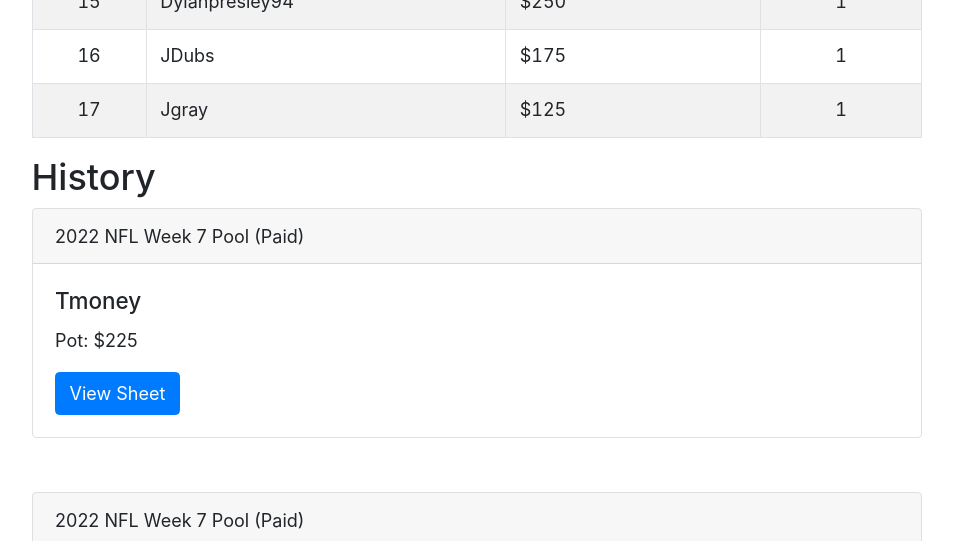
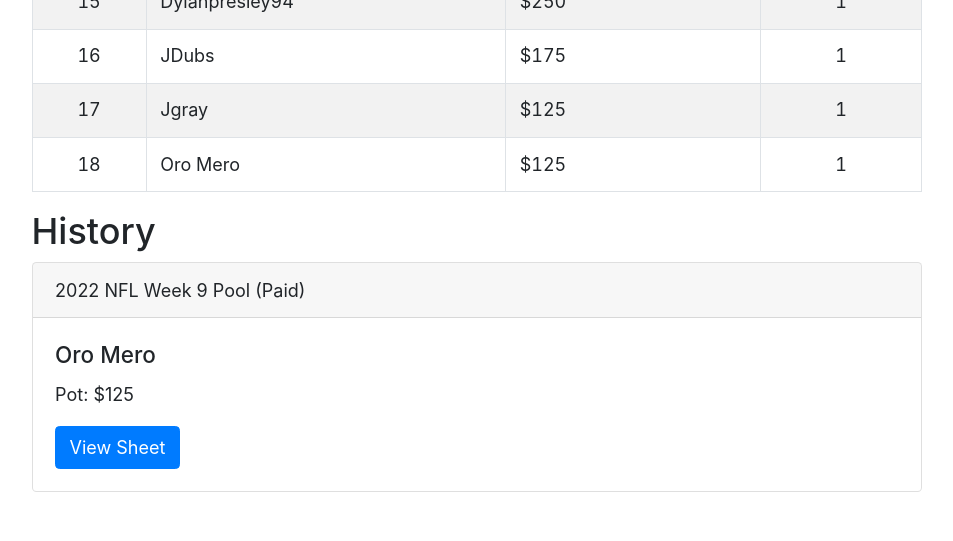
Before and after one commit to herrerake/iightbetlite, a Gatsby site: page / in a window 1280 px wide. Shown: the part 1140-1681 px from the top of the page, without its empty margins (163-1116 px from the left). Built offline with nearby package versions, Linux system fonts and the light colour scheme; Gatsby itself is replaced by a stand-in of ours.

Commit message:
Leaderboard & Pool Winners update, Week 10 Form Ready

```diff
--- a/content/Leaderboard-Data.json
+++ b/content/Leaderboard-Data.json
@@ -100,5 +100,11 @@
     "earnings": "125",
     "wins": "1",
     "uuid": "jgray2021"
+  },
+  {
+    "username": "Oro Mero",
+    "earnings": "125",
+    "wins": "1",
+    "uuid": "oromero2022"
   }
 ]
--- a/content/Pool-Winners-Data.json
+++ b/content/Pool-Winners-Data.json
@@ -1,7 +1,17 @@
 [
   {
     "season": "2022",
-    "week": "7",
+    "week": "9",
+    "isTie": false,
+    "winner": "Oro Mero",
+    "amount": "125",
+    "totalIncorrect": "1",
+    "link": "https://docs.google.com/spreadsheets/d/e/2PACX-1vQuyNrdWYSvven919YUbMy9ERUriPPi9gpJLfUysjQDSiz5Vbk8qnYlT55mwNSWidcRy6Ceq96rdd4v/pubhtml?gid=747782028&single=true",
+    "uuid": "202209"
+  },
+  {
+    "season": "2022",
+    "week": "8",
     "isTie": false,
     "winner": "Tmoney",
     "amount": "225",
--- a/src/pages/paid-version-form.js
+++ b/src/pages/paid-version-form.js
@@ -8,7 +8,7 @@ import { Container, Row, Col } from "react-bootstrap"
 
 const FormPage = () => (
   <Layout>
-    <SEO title="2022 NFL Season Week 9 Form" />
+    <SEO title="2022 NFL Season Week 10 Form" />
     <Container>
       <Row>
         <Col>
@@ -28,7 +28,7 @@ const FormPage = () => (
       </Row>
     </Container>
     <iframe
-      src="https://docs.google.com/forms/d/e/1FAIpQLSfZ_59d_000RmTh4YFxQ0KyfV1QdXRIFZ8dP-g03tVjcT37kg/viewform?embedded=true"
+      src="https://docs.google.com/forms/d/e/1FAIpQLScgKtloV7qI5UibWH8craqGwTrQuEVQghEV2631fAFLQEgmcA/viewform?embedded=true"
       title="Pick 'Ems Form"
       width="375"
       height="4190"
```
Also changed, not shown: src/pages/sheet.js (+5 -5 lines).
